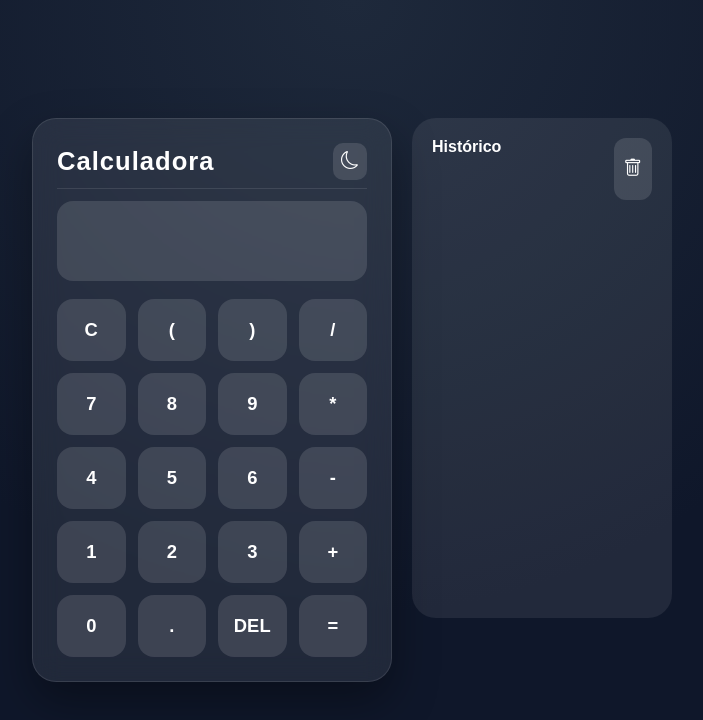
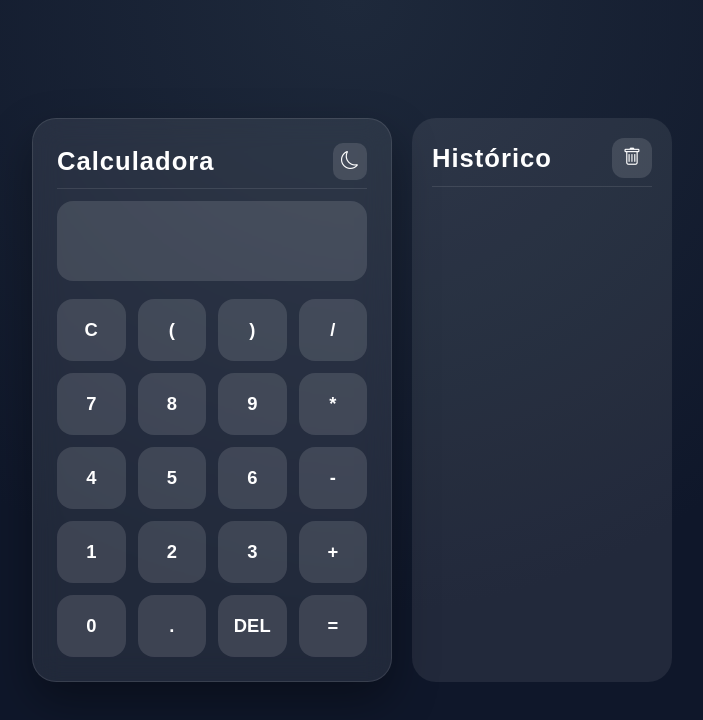
Before and after one commit to AndersonLuiz139/Calculadora, a plain HTML site: page index.html in a window 1280 px wide. Shown: the whole page, without its empty margins (288-991 px from the left). Drawn offline with nearby package versions, Linux system fonts and the light colour scheme.

Commit message:
style: melhora tipografia do historico e feedback visual do botao de limpeza

```diff
--- a/assets/css/style.css
+++ b/assets/css/style.css
@@ -139,7 +139,7 @@ button:active {
   border-radius: 24px;
   padding: 20px;
   height: 100%;
-  max-height: 500px;
+  max-height: 600px;
   overflow: hidden;
   display: flex;
   flex-direction: column;
@@ -148,8 +148,17 @@ button:active {
 .history-header{
   display: flex;
   justify-content: space-between;
-  margin-bottom: 10px;
+  align-items: center;
+  border-bottom: 1px solid rgba(255,255,255,0.1);
+  padding-bottom: 8px;
+  margin-bottom: 12px;
+}
+
+.history-header span {
+  font-size: 1.6rem;
   font-weight: bold;
+  letter-spacing: 1px;
+  color: var(--text);
 }
 
 .history-list{
@@ -164,6 +173,24 @@ button:active {
 }
 
 .clear-history{
-  padding: 5px 10px;
+  width: 40px;
+  height: 40px;
+  padding: 0;
+  display: flex;
+  align-items: center;
+  justify-content: center;
   border-radius: 12px;
+  background: var(--button);
+  color: var(--text);
+  transition: all 0.25s ease;
 }
+
+.clear-history:hover{
+  background: rgba(239, 68, 68, 0.15);
+  color: #ef4444;
+  transform: scale(1.05);
+}
+
+.clear-history:active {
+  transform: scale(0.95);
+}
```
